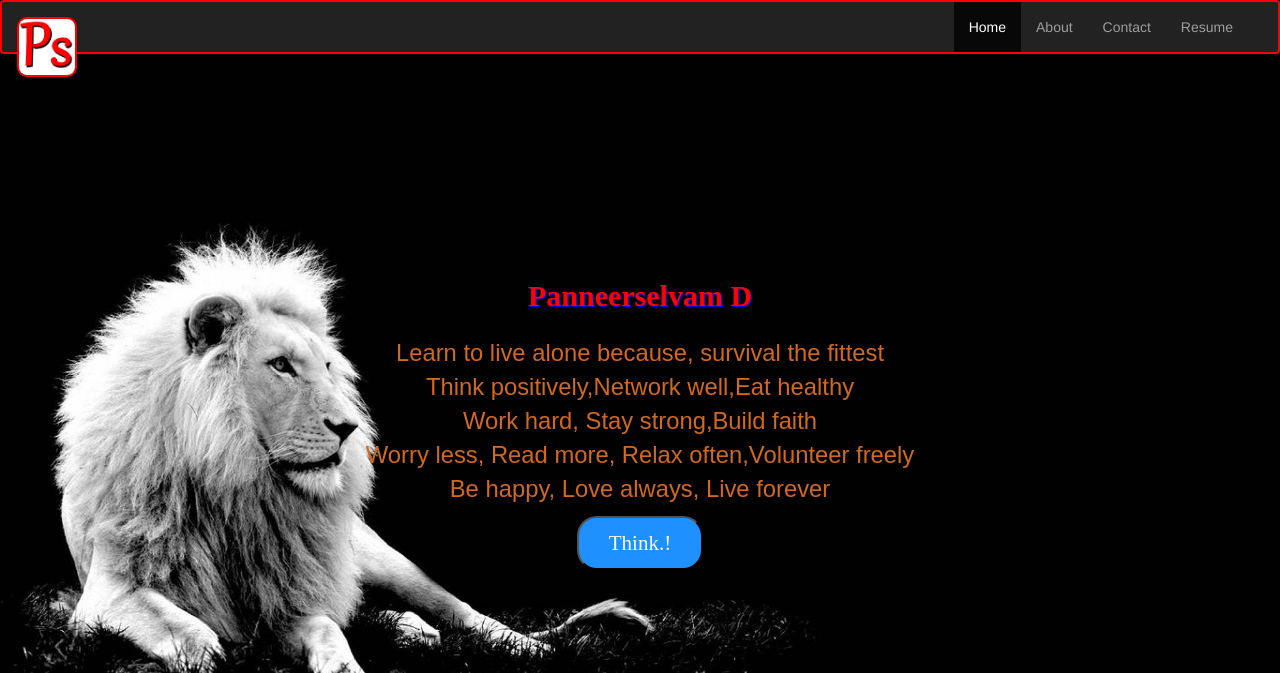
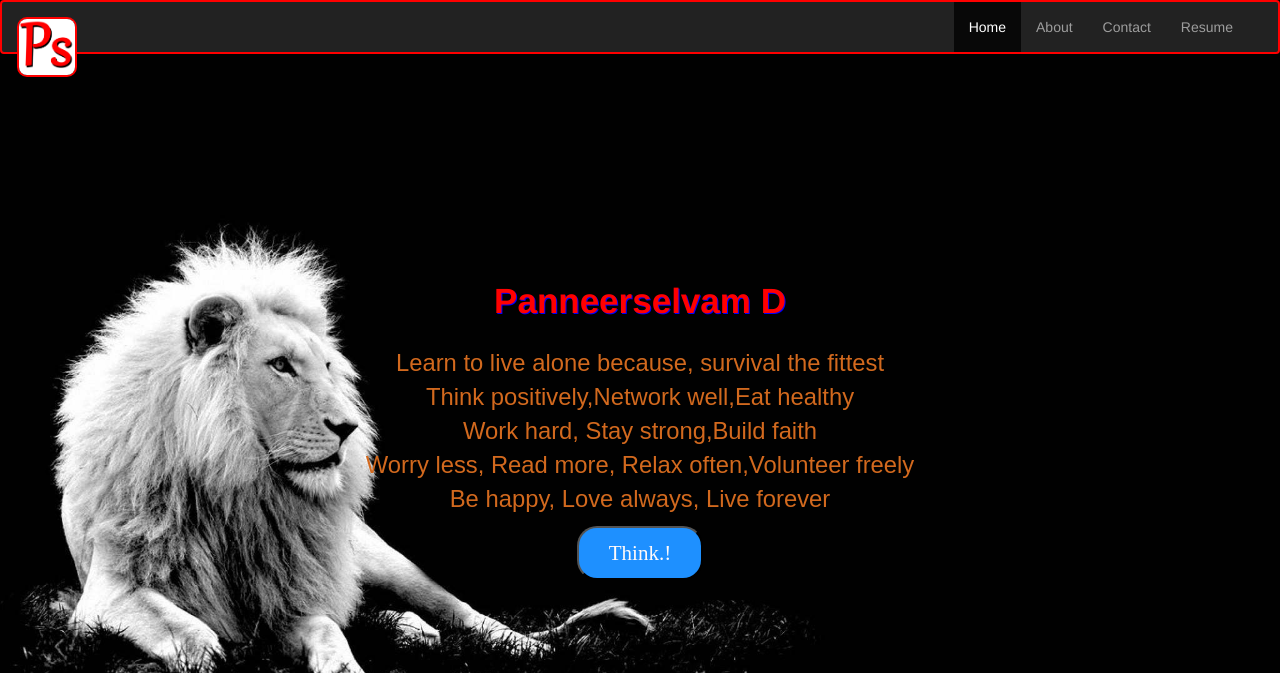
Before and after one commit to panneer26/portfolio, a plain HTML site: page index.html in a window 1280 px wide. Shown: the top 673 px of the page. Drawn offline with nearby package versions, Linux system fonts and the light colour scheme.

Commit message:
Update index.html

```diff
--- a/index.html
+++ b/index.html
@@ -19,11 +19,10 @@
         }
         .hme h1{
             text-align:center;
-            font-family: gabriola;
             color:red;
            text-shadow: 1px 1px blue;
             font-weight: 600;
-            font-size: 30px;
+            font-size: 35px;
              line-height: 2;
         }
         .hme p{
```
